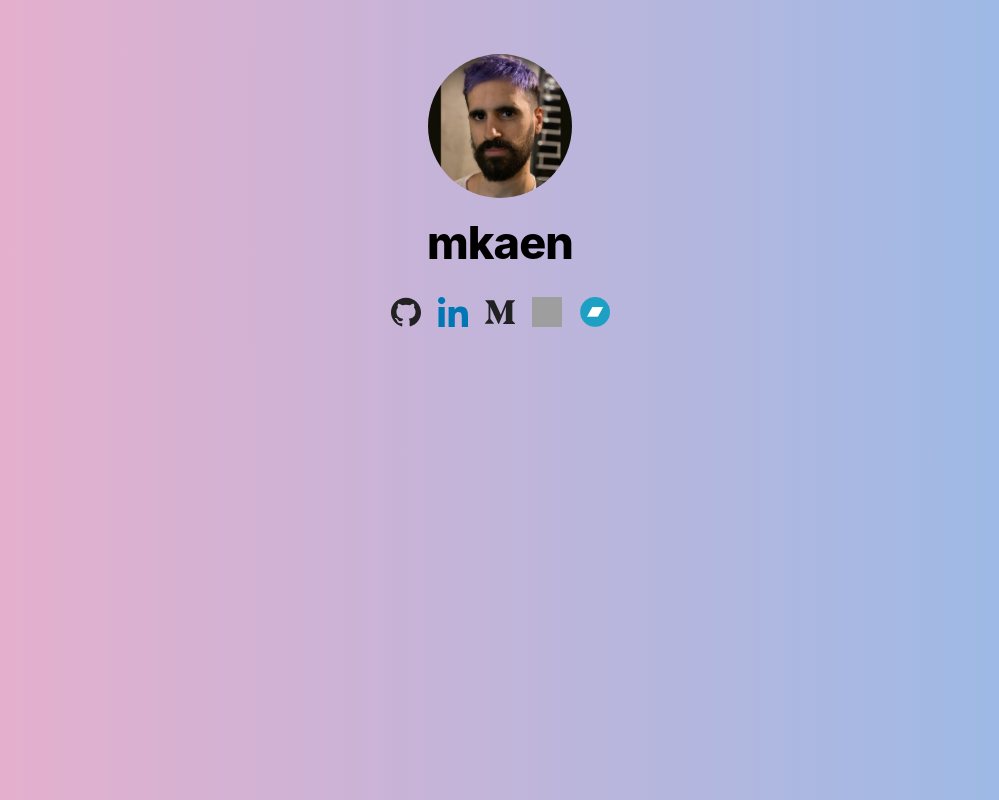
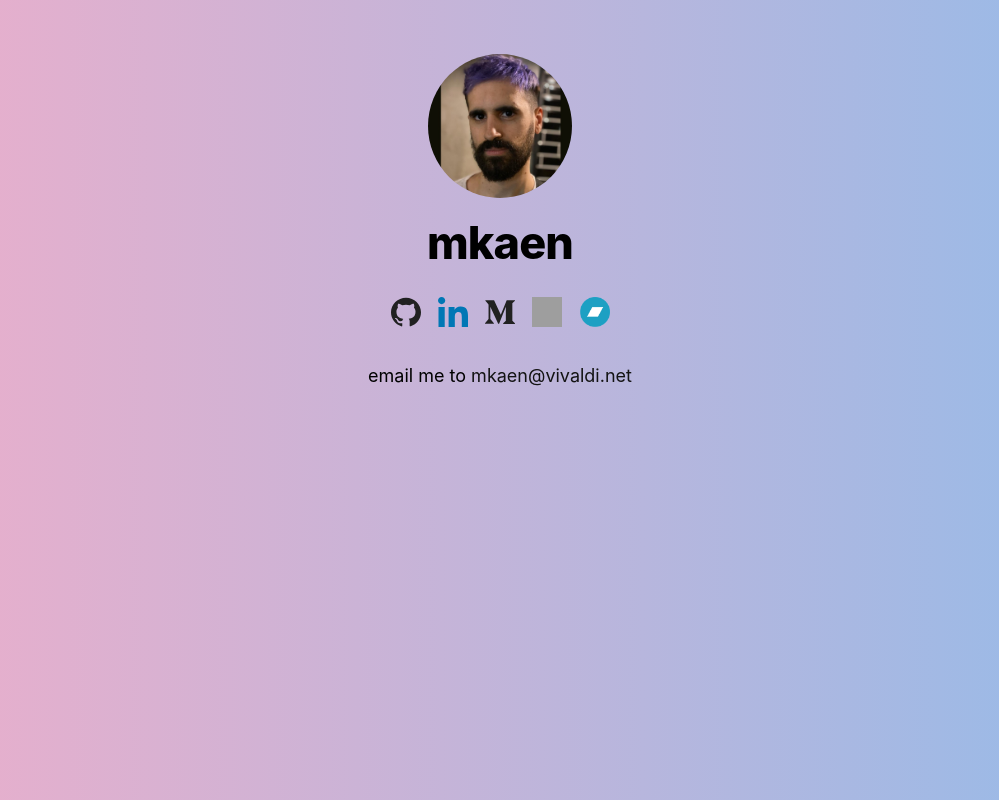
Before and after one commit to kaenovsky/nextjs-no-brainer, a Next.js app: page / in a window 1280 px wide. Shown: the whole page, without its empty margins (140-1139 px from the left). Built offline with nearby package versions, Linux system fonts and the light colour scheme; grey boxes are pictures that could not be loaded.

Commit message:
- email address

```diff
--- a/pages/index.js
+++ b/pages/index.js
@@ -18,6 +18,9 @@ export default function Home() {
           <a rel="noreferrer" href='https://www.bandcamp.com/kaenovsky' target='_blank'><Image alt='bandcamp' src="/bandcamp.png" width={30} height={30} /></a>
         </div>
       </section>
+      <section className='emailme'>
+        <p>email me to <a href='mailto:mkaen@vivaldi.net'>mkaen@vivaldi.net</a></p>
+      </section>
     </Layout>
   )
 }
--- a/styles/global.css
+++ b/styles/global.css
@@ -43,3 +43,14 @@ img {
 .link-social-networks a {
   margin: .4em;
 }
+
+/* emailme section */
+
+.emailme {
+  text-align: center;
+}
+
+.emailme a,
+.emailme a:visited {
+  color: #131313;
+}
```
Lines whose indentation alone changed are shown as unchanged.
